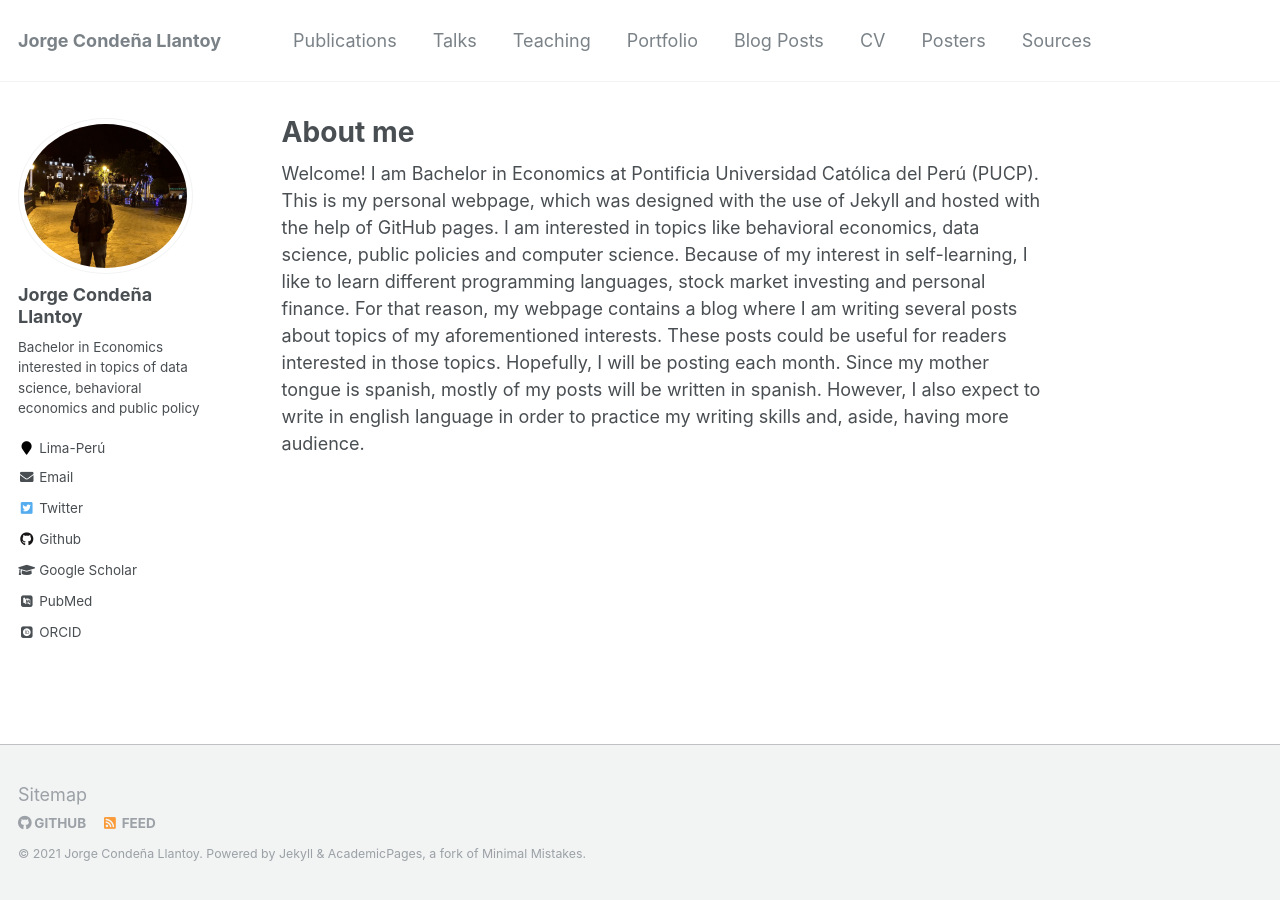
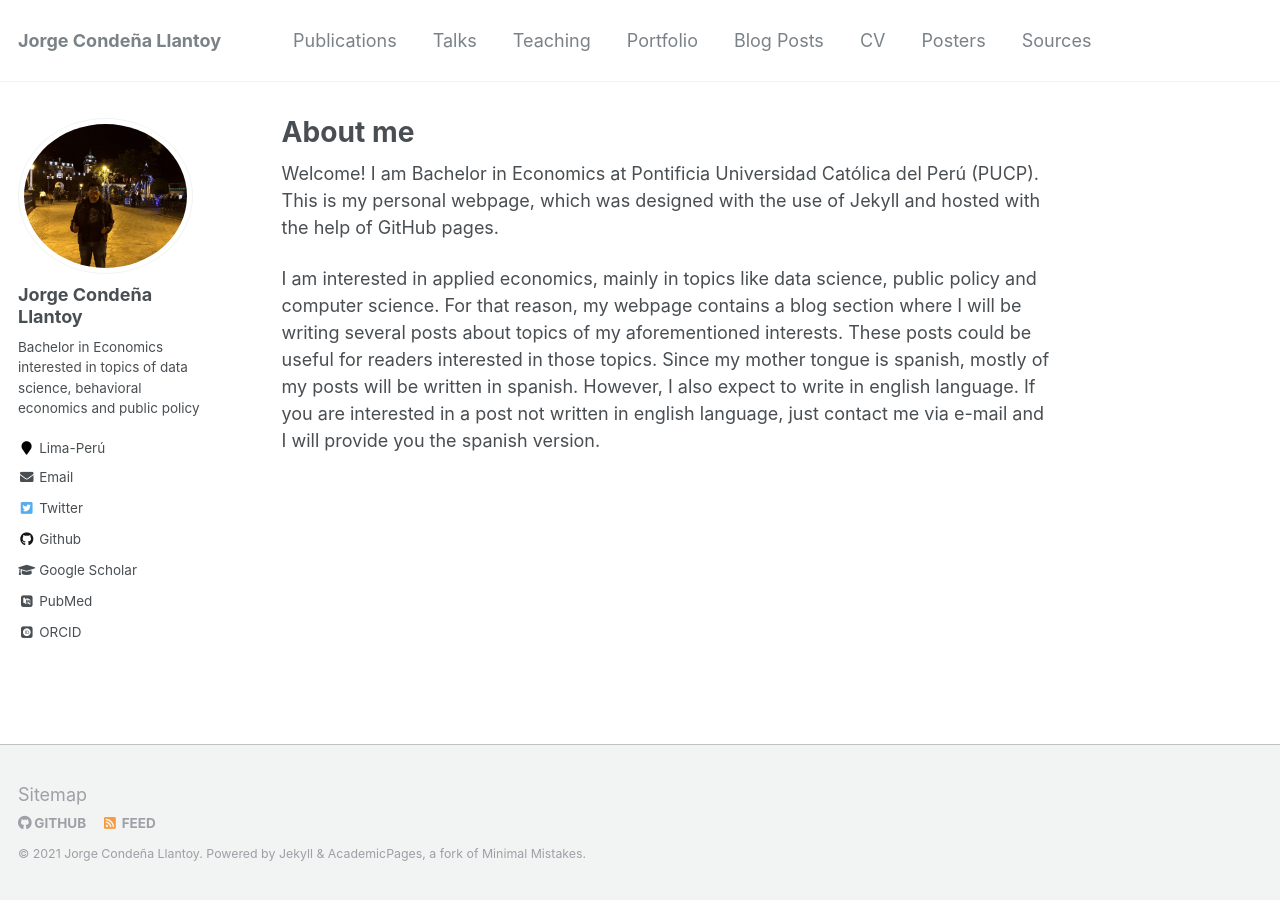
Before and after one commit to condehub5/condehub5.github.io, a Jekyll site: the page built from _pages/about.md, in a window 1280 px wide. Built offline with Jekyll 4.4.1, drawn with Linux system fonts in a browser that asks for light colours; some web fonts are replaced.

Commit message:
modificacion de about me

```diff
--- a/_pages/about.md
+++ b/_pages/about.md
@@ -8,7 +8,9 @@ redirect_from:
   - /about.html
 ---
 
-Welcome! I am Bachelor in Economics at Pontificia Universidad Católica del Perú (PUCP). This is my personal webpage, which was designed with the use of Jekyll and hosted with the help of GitHub pages. I am interested in topics like behavioral economics, data science, public policies and computer science. Because of my interest in self-learning, I like to learn different programming languages, stock market investing and personal finance. For that reason, my webpage contains a blog where I am writing several posts about topics of my aforementioned interests. These posts could be useful for readers interested in those topics. Hopefully, I will be posting each month. Since my mother tongue is spanish, mostly of my posts will be written in spanish. However, I also expect to write in english language in order to practice my writing skills and, aside, having more audience.
+Welcome! I am Bachelor in Economics at Pontificia Universidad Católica del Perú (PUCP). This is my personal webpage, which was designed with the use of Jekyll and hosted with the help of GitHub pages.
+
+I am interested in applied economics, mainly in topics like data science, public policy and computer science. For that reason, my webpage contains a blog section where I will be writing several posts about topics of my aforementioned interests. These posts could be useful for readers interested in those topics. Since my mother tongue is spanish, mostly of my posts will be written in spanish. However, I also expect to write in english language. If you are interested in a post not written in english language, just contact me via e-mail and I will provide you the spanish version.
 
 <!---
 This is the front page of a website that is powered by the [academicpages template](https://github.com/academicpages/academicpages.github.io) and hosted on GitHub pages. [GitHub pages](https://pages.github.com) is a free service in which websites are built and hosted from code and data stored in a GitHub repository, automatically updating when a new commit is made to the respository. This template was forked from the [Minimal Mistakes Jekyll Theme](https://mmistakes.github.io/minimal-mistakes/) created by Michael Rose, and then extended to support the kinds of content that academics have: publications, talks, teaching, a portfolio, blog posts, and a dynamically-generated CV. You can fork [this repository](https://github.com/academicpages/academicpages.github.io) right now, modify the configuration and markdown files, add your own PDFs and other content, and have your own site for free, with no ads! An older version of this template powers my own personal website at [stuartgeiger.com](http://stuartgeiger.com), which uses [this Github repository](https://github.com/staeiou/staeiou.github.io).
```
